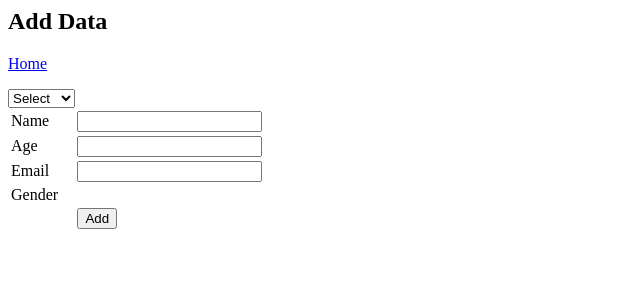
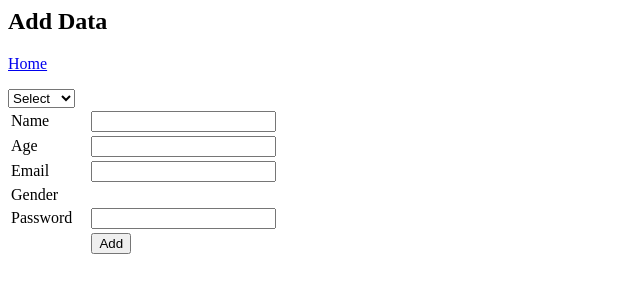
Before and after one commit to esneidev/simple-crud, a PHP site: page /add.php in a window 1280 px wide. Shown: the top 300 px of the page, without its empty margins (0-640 px from the left). Run offline with PHP 8.4, Linux system fonts and the light colour scheme.

Commit message:
Campo para agregar contraseña creado en el archivo add.php

```diff
--- a/add.php
+++ b/add.php
@@ -33,6 +33,10 @@
 				</select>
 			</tr>
 			<tr>
+				<td>Password</td>
+				<td><input type="password" name="password"></td>
+			</tr>
+			<tr>
 				<td></td>
 				<td><input type="submit" name="submit" value="Add"></td>
 			</tr>
```
